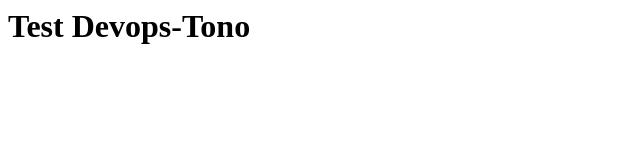
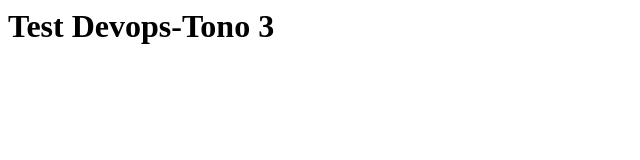
Before and after one commit to johanesprihartono/devops-tono, a plain HTML site: page index.html in a window 1280 px wide. Shown: the full height of the page, 0-640 px from the left. Drawn offline with Linux system fonts and the light colour scheme.

Commit message:
Revert "index rollback ubuntu"
This reverts commit 619d524835bc2c939781d43539947b2dc81f8c0b.

commit

```diff
--- a/index.html
+++ b/index.html
@@ -1 +1 @@
-<h1>Test Devops-Tono</h1>
+<h1>Test Devops-Tono 3</h1>
```
